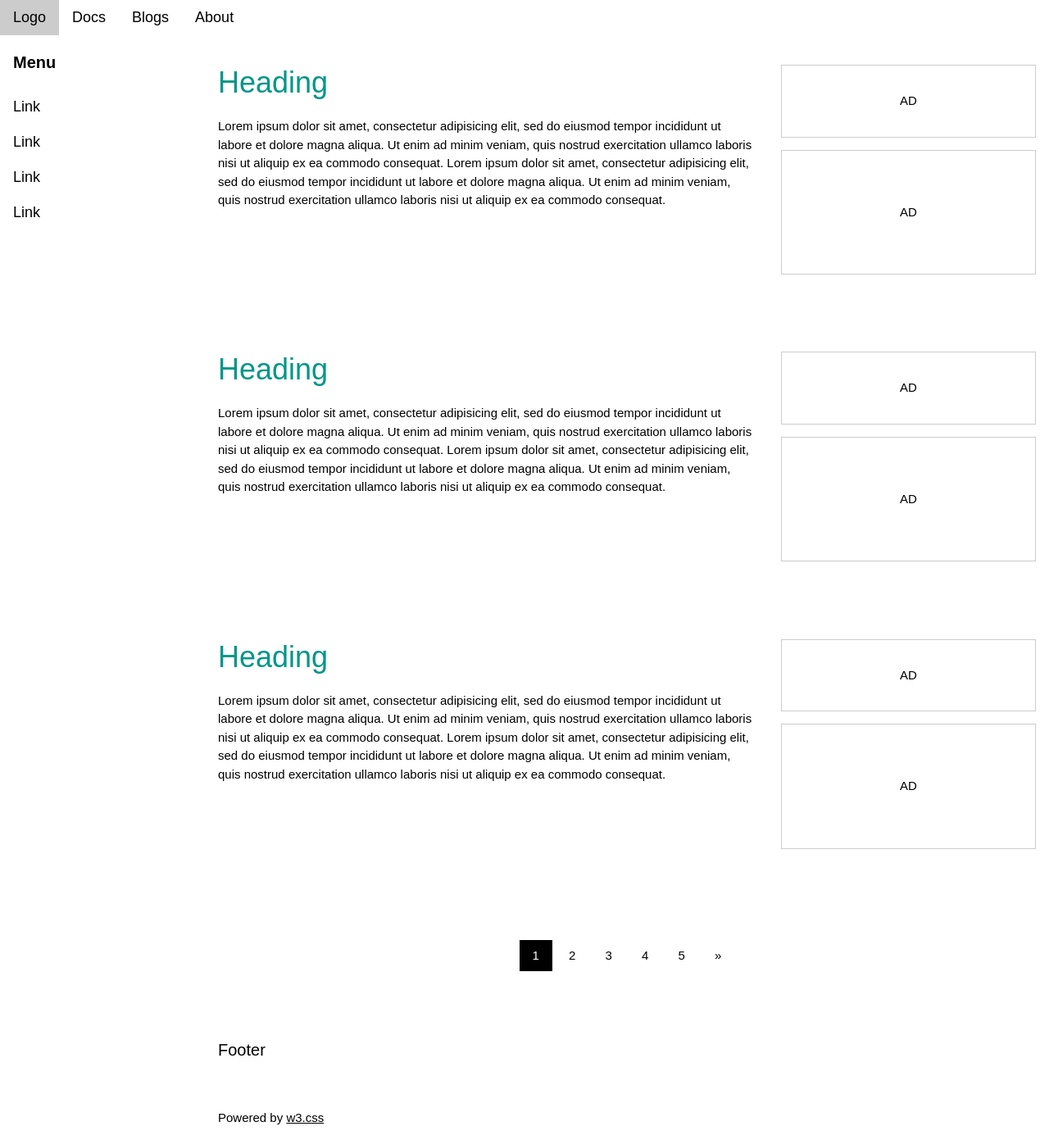
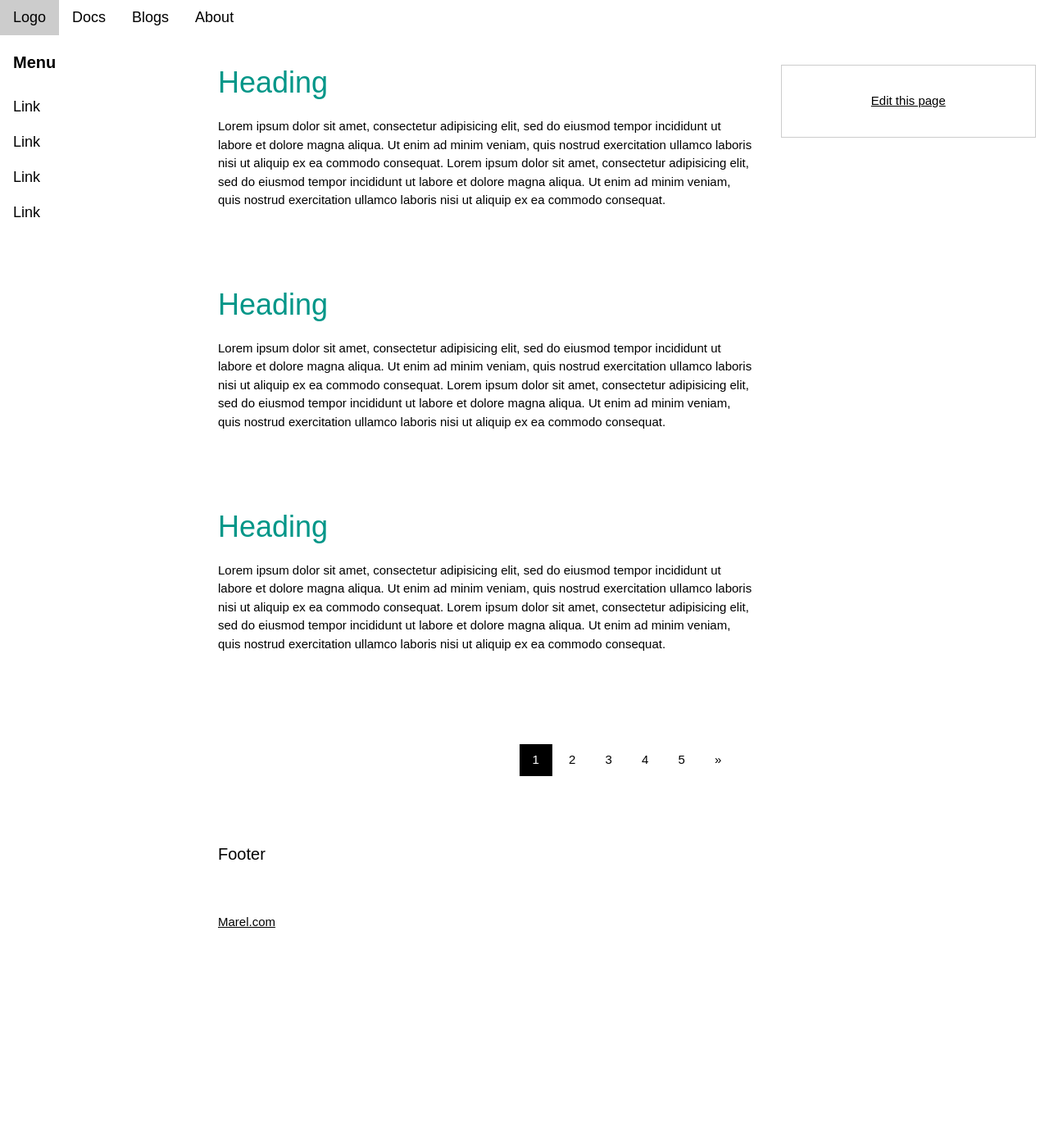
Before and after one commit to daniellegunter/pohlvault.github.io, a Jekyll site: the page built from index.html, in a window 1280 px wide and 1391 px high. Shown: the whole window at 82% size. Built offline with Jekyll 4.4.1, drawn with Linux system fonts in a browser that asks for light colours; comment, search, counter and statistics services are not loaded.

Commit message:
Update w3css.html

```diff
--- a/_layouts/w3css.html
+++ b/_layouts/w3css.html
@@ -55,8 +55,7 @@
         dolor sit amet, consectetur adipisicing elit, sed do eiusmod tempor incididunt ut labore et dolore magna aliqua. Ut enim ad minim veniam, quis nostrud exercitation ullamco laboris nisi ut aliquip ex ea commodo consequat.</p>
     </div>
     <div class="w3-third w3-container">
-      <p class="w3-border w3-padding-large w3-padding-32 w3-center">AD</p>
-      <p class="w3-border w3-padding-large w3-padding-64 w3-center">AD</p>
+      <p class="w3-border w3-padding-large w3-padding-32 w3-center"><a href="https://github.com/pohlvault/pohlvault.github.io/edit/master/{{ page.path }}">Edit this page</a></p>
     </div>
   </div>
 
@@ -66,10 +65,6 @@
       <p>Lorem ipsum dolor sit amet, consectetur adipisicing elit, sed do eiusmod tempor incididunt ut labore et dolore magna aliqua. Ut enim ad minim veniam, quis nostrud exercitation ullamco laboris nisi ut aliquip ex ea commodo consequat. Lorem ipsum
         dolor sit amet, consectetur adipisicing elit, sed do eiusmod tempor incididunt ut labore et dolore magna aliqua. Ut enim ad minim veniam, quis nostrud exercitation ullamco laboris nisi ut aliquip ex ea commodo consequat.</p>
     </div>
-    <div class="w3-third w3-container">
-      <p class="w3-border w3-padding-large w3-padding-32 w3-center">AD</p>
-      <p class="w3-border w3-padding-large w3-padding-64 w3-center">AD</p>
-    </div>
   </div>
 
   <div class="w3-row w3-padding-64">
@@ -77,10 +72,6 @@
       <h1 class="w3-text-teal">Heading</h1>
       <p>Lorem ipsum dolor sit amet, consectetur adipisicing elit, sed do eiusmod tempor incididunt ut labore et dolore magna aliqua. Ut enim ad minim veniam, quis nostrud exercitation ullamco laboris nisi ut aliquip ex ea commodo consequat. Lorem ipsum
         dolor sit amet, consectetur adipisicing elit, sed do eiusmod tempor incididunt ut labore et dolore magna aliqua. Ut enim ad minim veniam, quis nostrud exercitation ullamco laboris nisi ut aliquip ex ea commodo consequat.</p>
-    </div>
-    <div class="w3-third w3-container">
-      <p class="w3-border w3-padding-large w3-padding-32 w3-center">AD</p>
-      <p class="w3-border w3-padding-large w3-padding-64 w3-center">AD</p>
     </div>
   </div>
 
@@ -102,7 +93,7 @@
     </div>
 
     <div class="w3-container w3-theme-l1">
-      <p>Powered by <a href="https://www.w3schools.com/w3css/default.asp" target="_blank">w3.css</a></p>
+      <p><a href="https://www.marel.com" target="_blank">Marel.com</a></p>
     </div>
   </footer>
 
```
